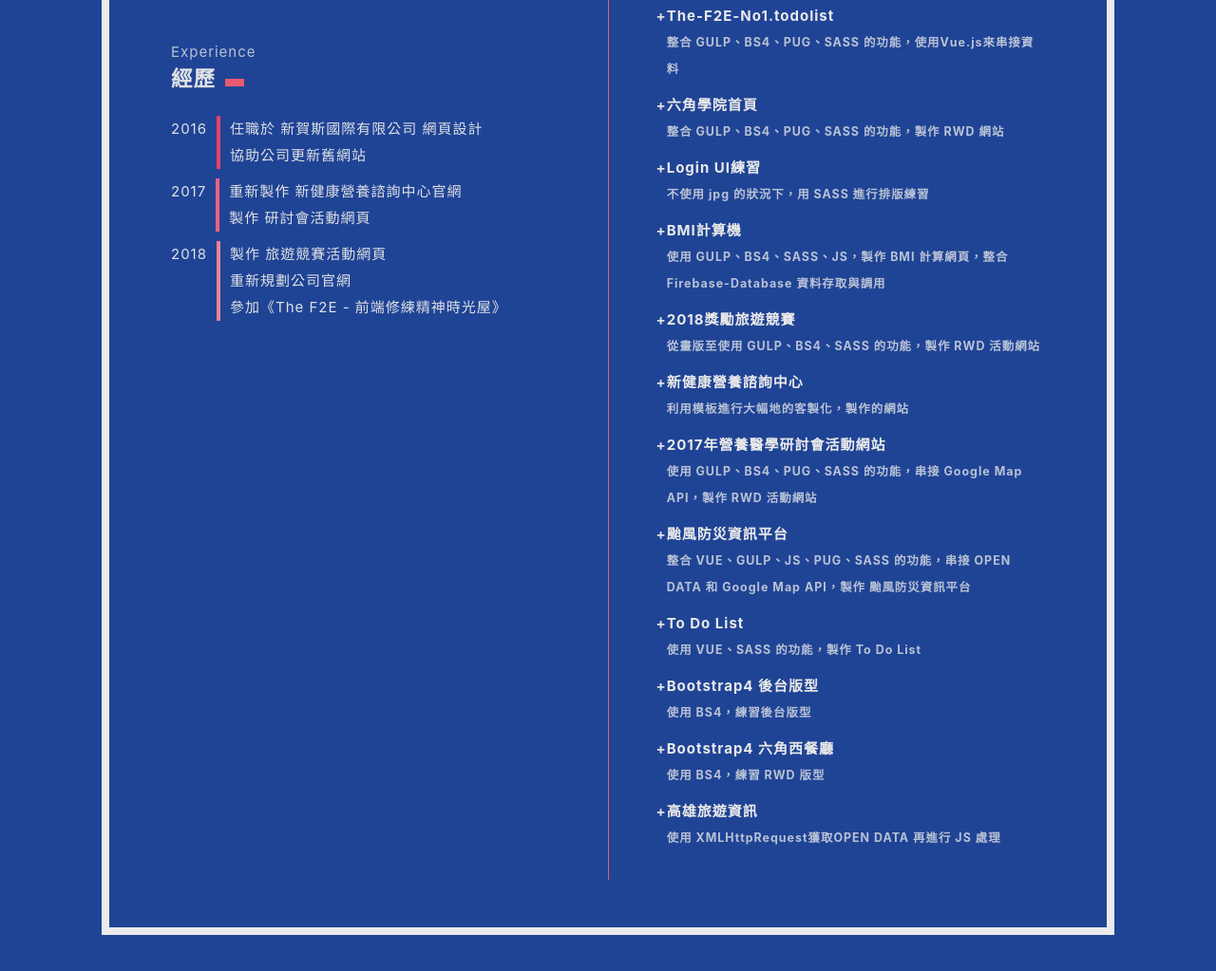
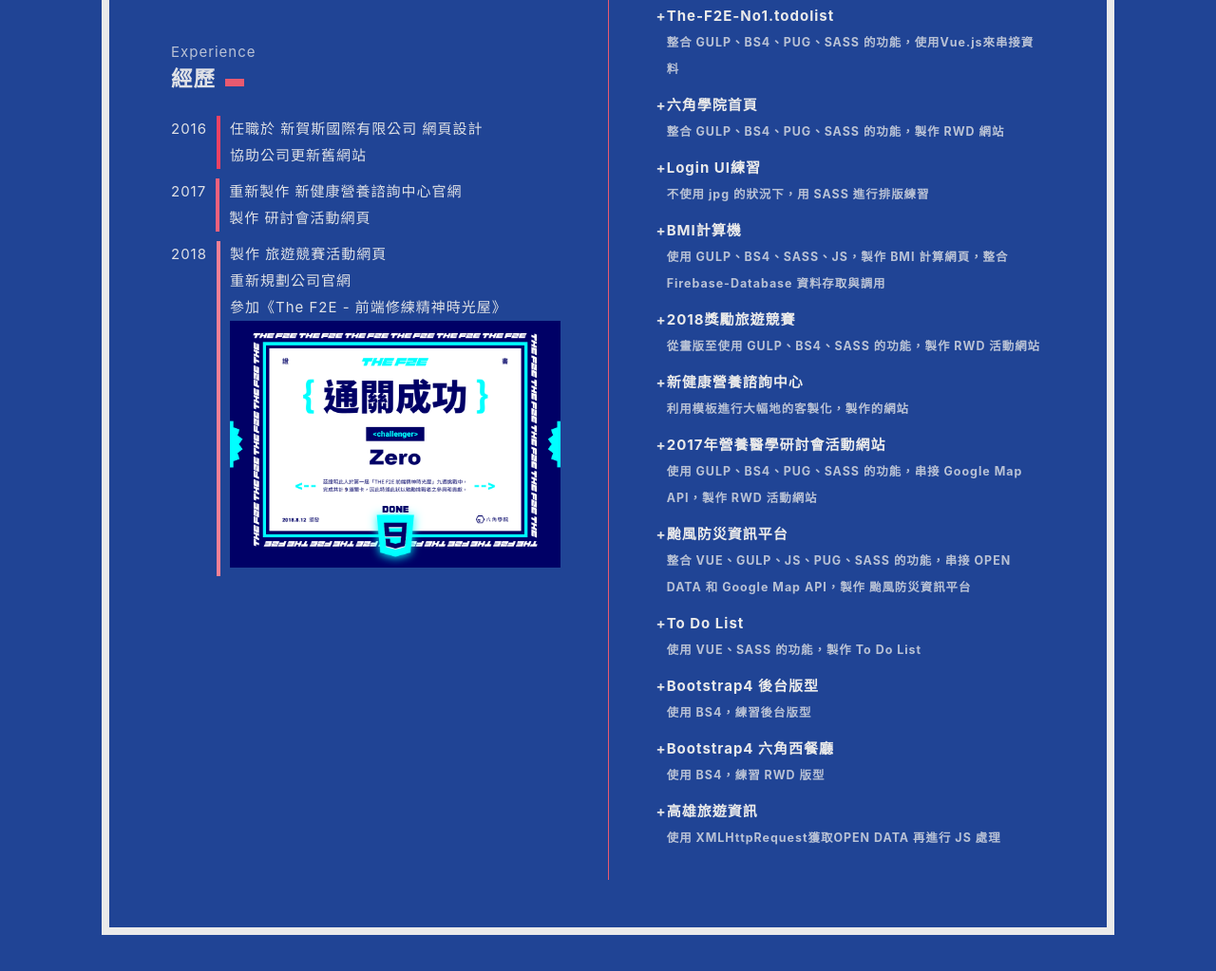
Before and after one commit to silverfantacy/Resume_2018, a website: page index.html in a window 1280 px wide. Shown: the part 930-1953 px from the top of the page at 95% size. Drawn offline with Linux system fonts and the light colour scheme.

Commit message:
Add files via upload

```diff
--- a/index.html
+++ b/index.html
@@ -72,7 +72,7 @@
               <ul>
                 <li>製作 旅遊競賽活動網頁</li>
                 <li>重新規劃公司官網</li>
-                <li>參加《The F2E - 前端修練精神時光屋》</li>
+                <li>參加《The F2E - 前端修練精神時光屋》<a class="f2eLink" href="https://www.thef2e.com/Certificate/-LDy0z9_Df1SYmwRaFnN"><img src="img/Thef2e-Certificate.png" alt="Thef2e-Certificate"/></a></li>
               </ul>
             </li>
           </ul>
--- a/stylesheets/style.css
+++ b/stylesheets/style.css
@@ -207,6 +207,8 @@ hr {
     padding-left: 10px;
     margin-left: 10px;
     border-left: solid 4px #EAEAEA; }
+  .listExperience > li .f2eLink img {
+    width: 100%; }
 
 .listSkill {
   display: -ms-flexbox;
```
Also changed, not shown: graphic.html (line endings or trailing spaces), img/Thef2e-Certificate.png (added), 1 other file.
